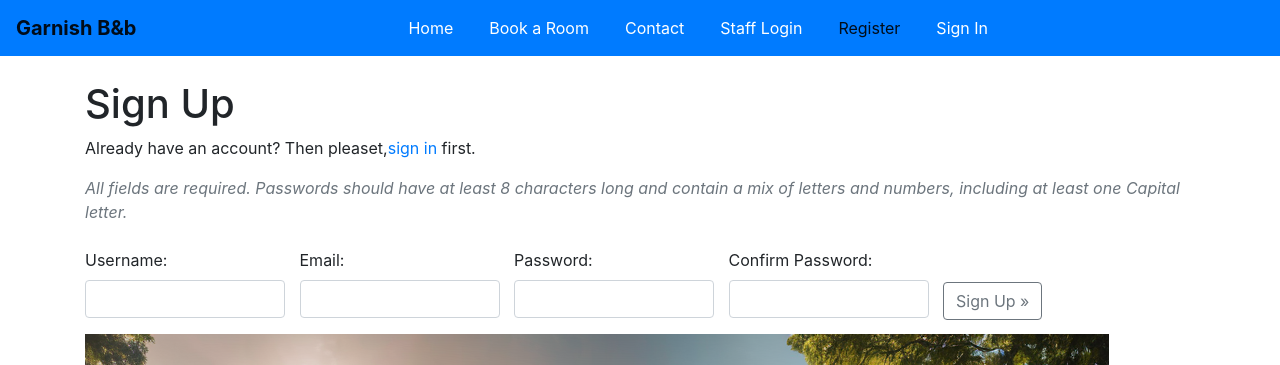
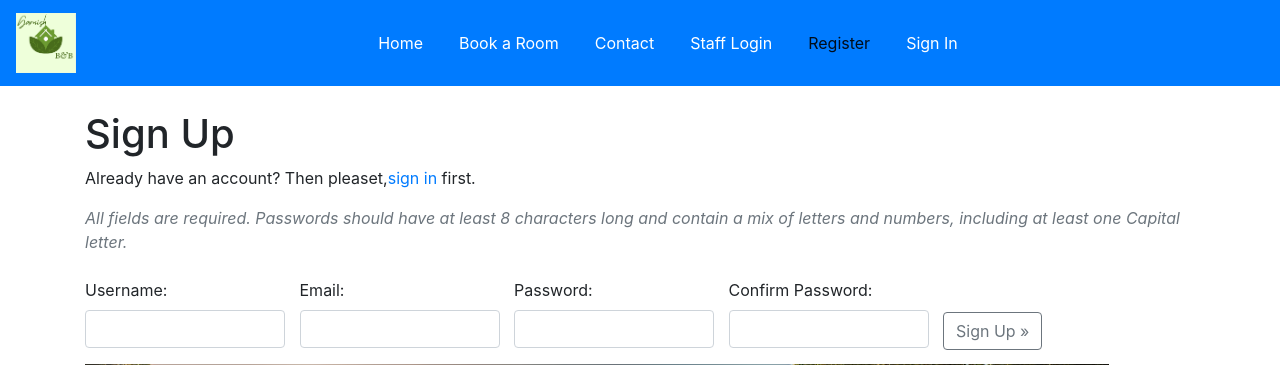
Before and after one commit to tugii21/Garnish, a Django app: page /accounts/signup/ in a window 1280 px wide. Shown: the top 365 px of the page. Run offline with Django 4.2, Linux system fonts and the light colour scheme; some libraries are stand-ins or nearby versions.

Commit message:
add logo to nav link

```diff
--- a/static/css/styles.css
+++ b/static/css/styles.css
@@ -112,3 +112,9 @@ body {
   .signup input[type="password"] {
     width: 200px; /* width  */
   }
+
+
+  .logo {
+    max-width: 60px; /* Adjust the max-width as needed */
+    height: auto;
+}
--- a/templates/base.html
+++ b/templates/base.html
@@ -24,7 +24,9 @@
 
 <body class="d-flex flex-column vh-100">
     <nav class="navbar navbar-expand-lg navbar-light bg-primary">
-        <a class="navbar-brand" href="#">Garnish B&b</a>
+        <a class="navbar-brand" href="#">
+            <img src="{% static 'images/garnish_logo.png' %}" class="logo img-fluid" alt="Image">
+        </a>
         <button class="navbar-toggler ml-auto" type="button" data-toggle="collapse" data-target="#navbarNav"
             aria-controls="navbarNav" aria-expanded="false" aria-label="Toggle navigation">
             <span class="navbar-toggler-icon"></span>
```
Also changed, not shown: static/images/garnish_logo.png (added).
